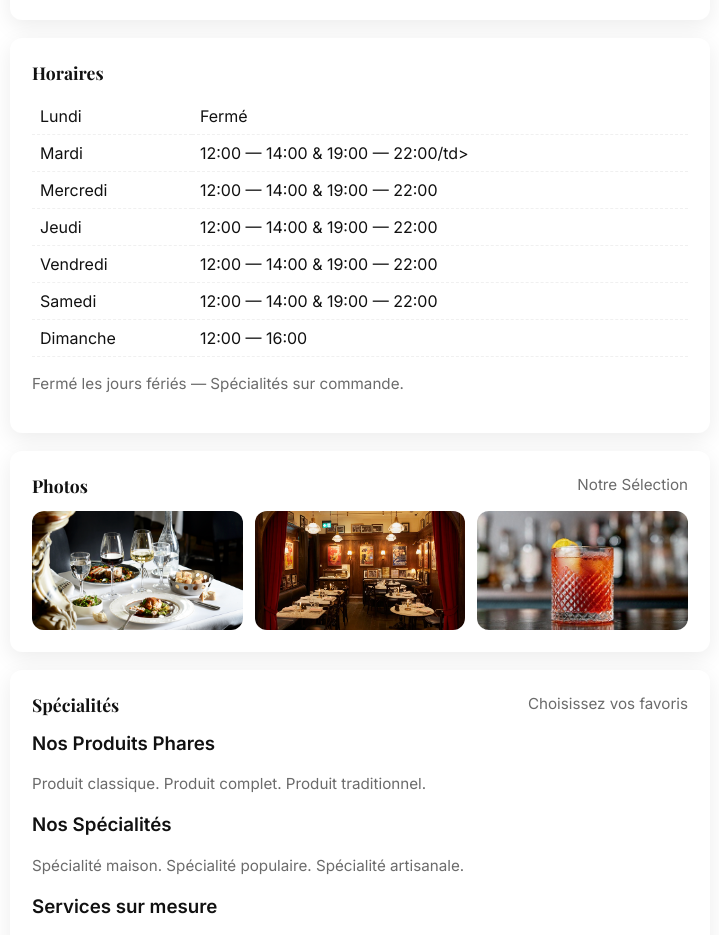
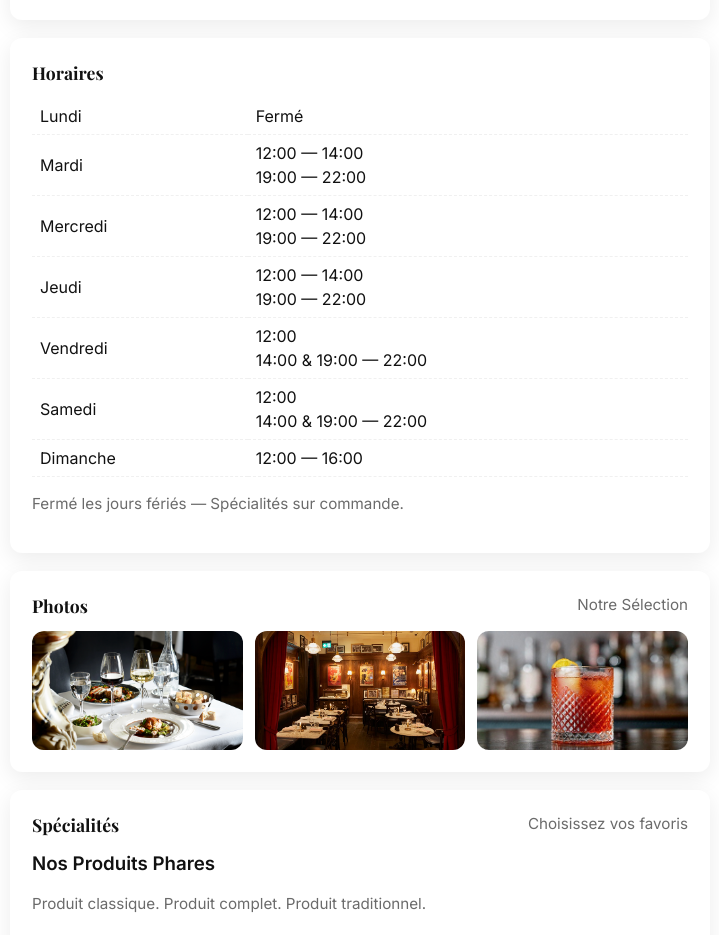
Before and after one commit to toulouse-pro/commerce, a plain HTML site: page r/index.html in a window 1280 px wide. Shown: the part 1560-2495 px from the top of the page, without its empty margins (280-999 px from the left). Drawn offline with nearby package versions, Linux system fonts and the light colour scheme.

Commit message:
Update index.html

```diff
--- a/r/index.html
+++ b/r/index.html
@@ -379,11 +379,11 @@ img:not(.popup-img) {
       <table class="hours" aria-describedby="horaires-desc">
         <tbody>
           <tr><td>Lundi</td><td>Fermé</td></tr>
-          <tr><td>Mardi</td><td>12:00 — 14:00 & 19:00 — 22:00/td></tr>
-          <tr><td>Mercredi</td><td>12:00 — 14:00 & 19:00 — 22:00</td></tr>
-          <tr><td>Jeudi</td><td>12:00 — 14:00 & 19:00 — 22:00</td></tr>
-          <tr><td>Vendredi</td><td>12:00 — 14:00 & 19:00 — 22:00</td></tr>
-          <tr><td>Samedi</td><td>12:00 — 14:00 & 19:00 — 22:00</td></tr>
+          <tr><td>Mardi</td><td>12:00 — 14:00<br>19:00 — 22:00</td></tr>
+          <tr><td>Mercredi</td><td>12:00 — 14:00<br>19:00 — 22:00</td></tr>
+          <tr><td>Jeudi</td><td>12:00 — 14:00<br>19:00 — 22:00</td></tr>
+          <tr><td>Vendredi</td><td>12:00<br>14:00 & 19:00 — 22:00</td></tr>
+          <tr><td>Samedi</td><td>12:00<br>14:00 & 19:00 — 22:00</td></tr>
           <tr><td>Dimanche</td><td>12:00 — 16:00</td></tr>
         </tbody>
       </table>
```
